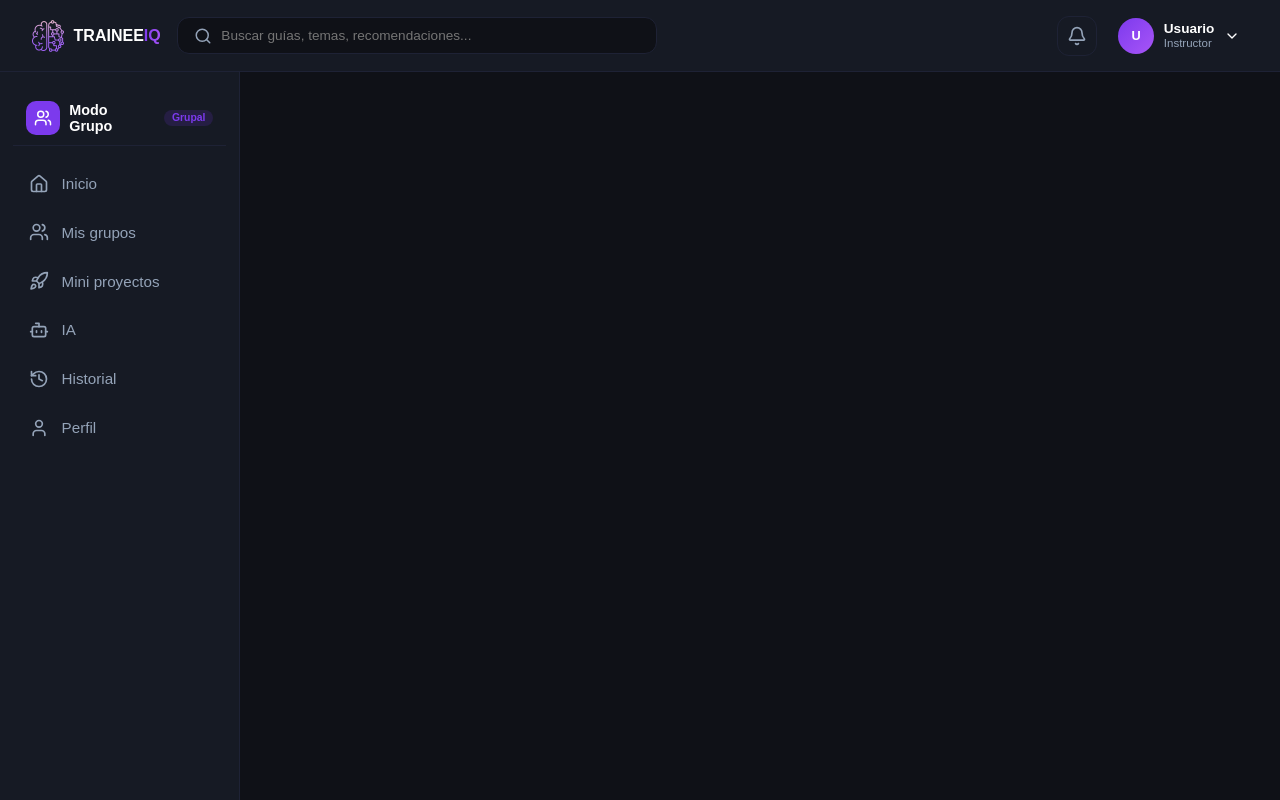
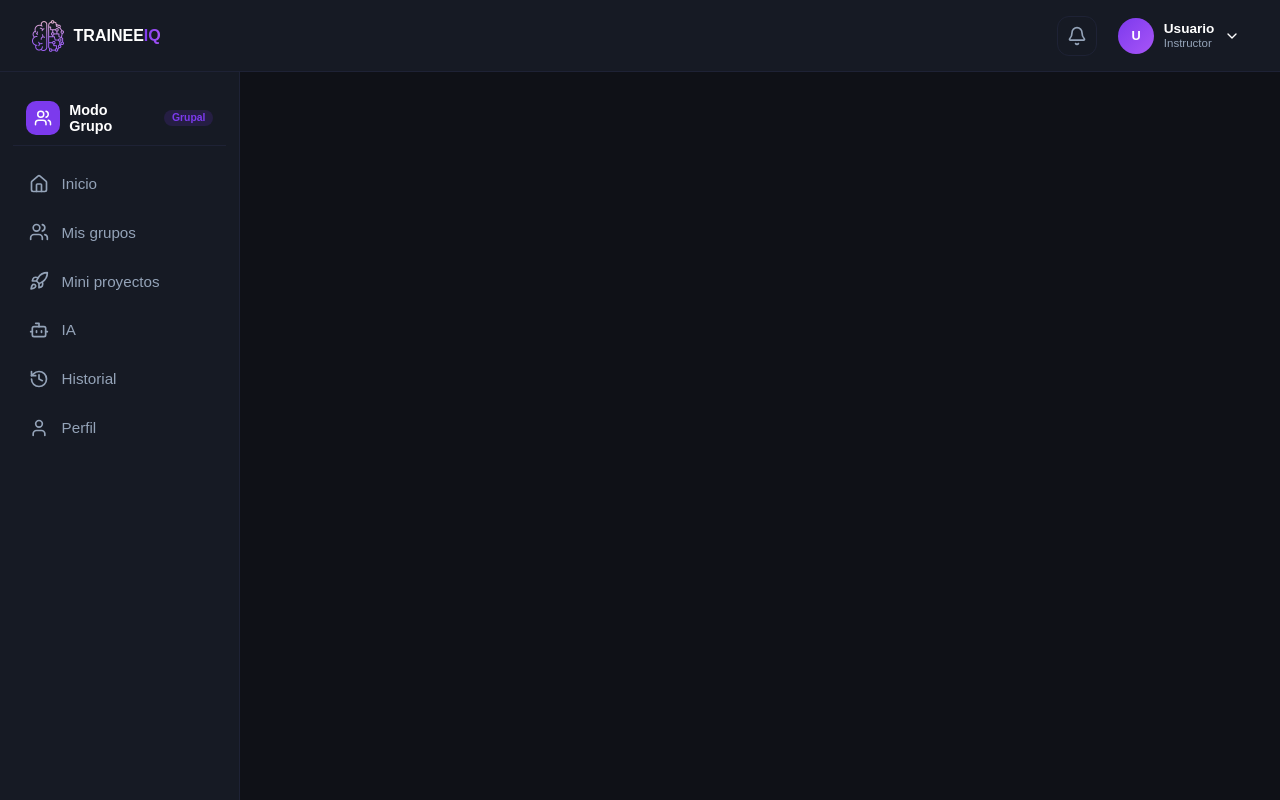
Before and after one commit to chalarca14/TraineeIQ, a Vue app in the folder frontend/: page /prueba in a window 1280 px wide. Built offline with nearby package versions, Linux system fonts and the light colour scheme; no server answers; sample sign-in values are in the browser's storage; a web font is replaced by a local one.

Commit message:
refactor(navbar): quitar el buscador deshabilitado
Co-Authored-By: Claude Opus 5.5 <noreply@anthropic.com>

```diff
--- a/frontend/src/components/NavBar.vue
+++ b/frontend/src/components/NavBar.vue
@@ -9,12 +9,6 @@
         <div class="brand-mini">
             <img src="@/assets/icons/cerebro.png" alt="TraineeIQ" class="brand-mini-logo" />
             <span class="brand-text">TRAINEE<strong class="gradient-text">IQ</strong></span>
-        </div>
-
-        <!-- Buscador: solo visual por ahora (ver nota abajo) -->
-        <div class="search-box">
-            <Search :size="18" />
-            <input type="search" placeholder="Buscar guías, temas, recomendaciones..." disabled title="Próximamente" />
         </div>
 
         <div class="navbar-right">
@@ -48,7 +42,7 @@
 
 <script setup>
 import { ref, computed, onMounted, onBeforeUnmount } from 'vue'
-import { Menu, Search, Bell, ChevronDown, LogOut } from 'lucide-vue-next'
+import { Menu, Bell, ChevronDown, LogOut } from 'lucide-vue-next'
 import { useAuthStore } from '@/stores/auth'
 import { useCerrarSesion } from '@/composables/useCerrarSesion'
 import SwitchModo from './SwitchModo.vue'
@@ -105,10 +99,6 @@ onBeforeUnmount(() => document.removeEventListener('click', cerrarSiClickFuera))
     z-index: 30;
 }
 
-.menu-btn {
-    display: none;
-}
-
 .brand-mini {
     display: flex;
     align-items: center;
@@ -130,30 +120,6 @@ onBeforeUnmount(() => document.removeEventListener('click', cerrarSiClickFuera))
     -webkit-background-clip: text;
     color: transparent;
     -webkit-text-fill-color: transparent;
-}
-
-.search-box {
-    flex: 1;
-    max-width: 480px;
-    display: flex;
-    align-items: center;
-    gap: .6rem;
-    padding: .55rem 1rem;
-    border: 1px solid var(--color-card);
-    border-radius: 12px;
-    background: var(--color-background);
-    color: var(--color-text-secondary);
-}
-
-.search-box input {
-    flex: 1;
-    min-width: 0;
-    border: none;
-    outline: none;
-    background: transparent;
-    color: var(--color-text);
-    font-size: .85rem;
-    font-family: inherit;
 }
 
 .navbar-right {
@@ -268,24 +234,16 @@ onBeforeUnmount(() => document.removeEventListener('click', cerrarSiClickFuera))
     color: var(--color-primary);
 }
 
+/* La hamburguesa solo existe en tablet y celular. Se escribe .icon-btn.menu-btn (dos clases) para
+   ganarle en especificidad al display: flex de .icon-btn; con solo .menu-btn no se ocultaba. */
 .icon-btn.menu-btn {
     display: none;
 }
 
+/* TABLET Y CELULAR: aparece la hamburguesa */
 @media (max-width: 900px) {
     .icon-btn.menu-btn {
         display: flex;
-    }
-}
-
-/* TABLET Y CELULAR: aparece la hamburguesa, desaparece el buscador */
-@media (max-width: 900px) {
-    .menu-btn {
-        display: flex;
-    }
-
-    .search-box {
-        display: none;
     }
 }
 
```
